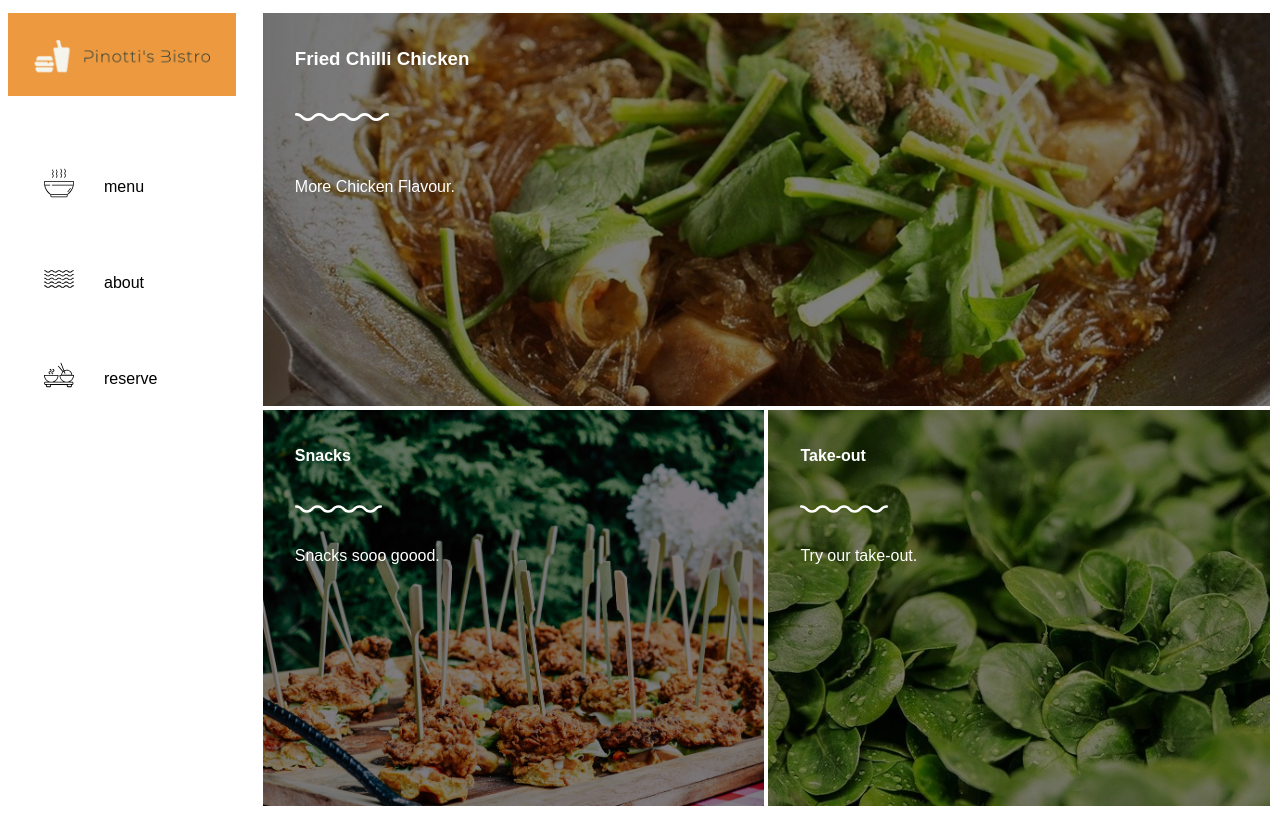
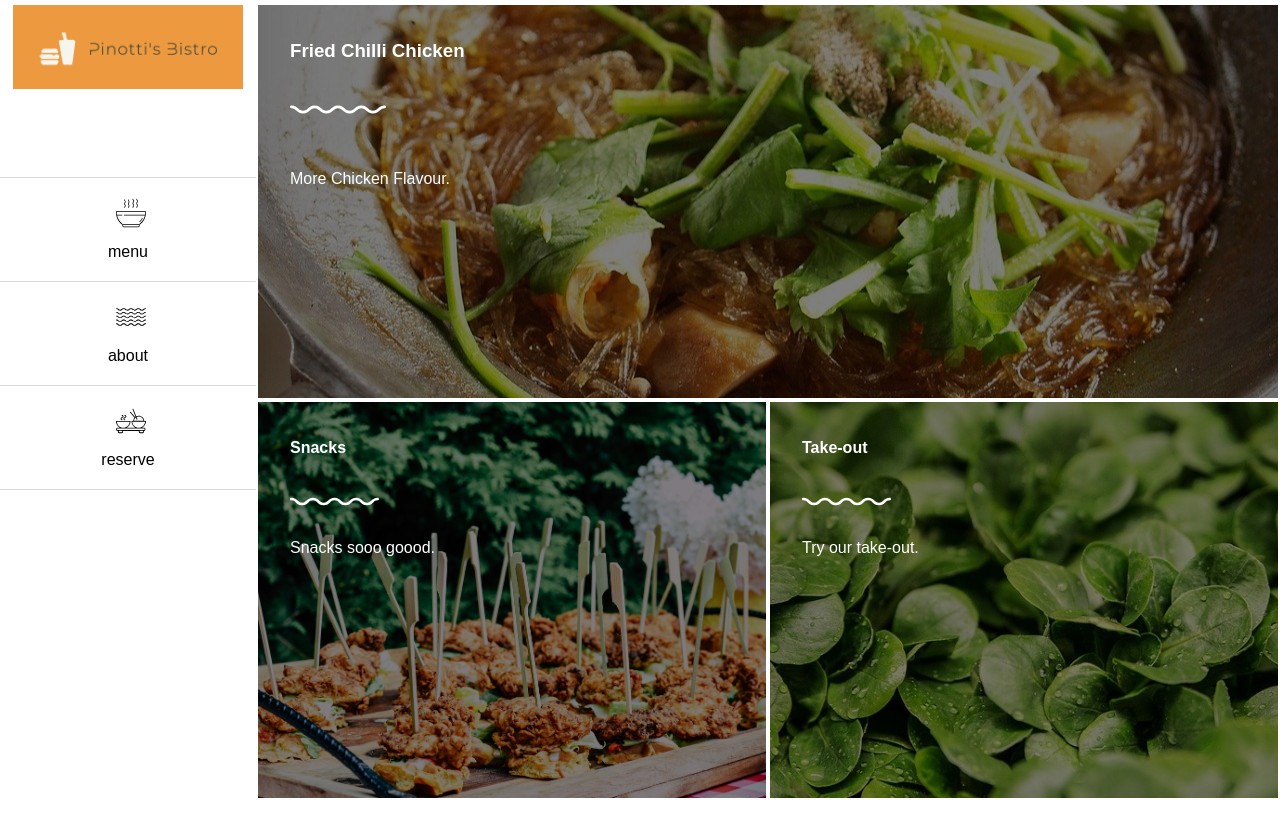
Before and after one commit to m15e/js-restaurant-page, a website built with webpack: page dist/index.html in a window 1280 px wide. Built offline with nearby package versions, Linux system fonts and the light colour scheme.

Commit message:
ADD helper module

```diff
--- a/src/index.js
+++ b/src/index.js
@@ -5,9 +5,17 @@ import { loadReserve } from "./modules/reserve.js";
 
 initPage();
 
+
+const contentDiv = document.querySelector('#content')
 const menuBtn = document.querySelector('.menu')
 const aboutBtn = document.querySelector('.about')
 const reserveBtn = document.querySelector('.reserve')
+const homeImg = document.querySelector('.nav-tabs img')
+
+homeImg.onclick = () => {
+  contentDiv.innerHTML = ''
+  initPage()
+}
 
 
 menuBtn.addEventListener('click', (e) => {
--- /dev/null
+++ b/src/modules/helpers.js
@@ -0,0 +1,18 @@
+const helpr = (() => {
+  const addChildren = (parent, items) => {
+    items.forEach(el => {
+      parent.appendChild(el)
+    })
+  }
+
+  const textEl = (elType, elText) => {
+    const res = document.createElement(elType)
+    res.innerHTML = elText
+
+    return res
+  }
+
+  return { addChildren, textEl }
+})();
+
+export { helpr }
--- a/src/modules/load.js
+++ b/src/modules/load.js
@@ -1,3 +1,5 @@
+import { helpr } from './helpers.js'
+
 const initPage = () => {
   const contentDiv = document.querySelector('#content')
 
@@ -6,12 +8,6 @@ const initPage = () => {
   const navTabs = document.createElement('div')
   navTabs.setAttribute('class', 'nav-tabs');
   const navList = document.createElement('ul')
-
-  const addChildren = (parent, items) => {
-    items.forEach(el => {
-      parent.appendChild(el)
-    })
-  }
 
   const addLink = (linkTo) => {
     const li = document.createElement('li')
@@ -23,12 +19,12 @@ const initPage = () => {
     return li
   }
 
-  const textEl = (elType, elText) => {
-    const res = document.createElement(elType)
-    res.innerHTML = elText
+  // const helpr.textEl = (elType, elText) => {
+  //   const res = document.createElement(elType)
+  //   res.innerHTML = elText
 
-    return res
-  }
+  //   return res
+  // }
 
   const classyDiv = (className) => {
     const res = document.createElement('div')
@@ -41,12 +37,12 @@ const initPage = () => {
   const aboutLink = addLink('about')
   const reserveLink = addLink('reserve')
 
-  addChildren(navList, [menuLink, aboutLink, reserveLink])
+  helpr.addChildren(navList, [menuLink, aboutLink, reserveLink])
 
   const logoImg = document.createElement('img')
   logoImg.setAttribute('src', '../src/img/logo.png')
 
-  addChildren(navTabs, [logoImg, navList])
+  helpr.addChildren(navTabs, [logoImg, navList])
 
   contentDiv.appendChild(navTabs)
 
@@ -56,10 +52,10 @@ const initPage = () => {
 
   const topRow = classyDiv('row')
   const specials = classyDiv('specials')
-  const specialsTitle = textEl('h3', 'Fried Chilli Chicken')
-  const specialsText = textEl('p', 'More Chicken Flavour.')
+  const specialsTitle = helpr.textEl('h3', 'Fried Chilli Chicken')
+  const specialsText = helpr.textEl('p', 'More Chicken Flavour.')
 
-  addChildren(specials, [specialsTitle, specialsText])
+  helpr.addChildren(specials, [specialsTitle, specialsText])
 
   topRow.appendChild(specials)
 
@@ -67,20 +63,20 @@ const initPage = () => {
   const bottomRow = classyDiv('row')
 
   const snacks = classyDiv('is-half snacks')
-  const snacksTitle = textEl('h4', 'Snacks')
-  const snacksText = textEl('p', 'Snacks sooo goood.')
+  const snacksTitle = helpr.textEl('h4', 'Snacks')
+  const snacksText = helpr.textEl('p', 'Snacks sooo goood.')
 
-  addChildren(snacks, [snacksTitle, snacksText])
+  helpr.addChildren(snacks, [snacksTitle, snacksText])
 
 
   const takeOut = classyDiv('is-half take-out')
-  const takeOutTitle = textEl('h4', 'Take-out')
-  const takeOutText = textEl('p', 'Try our take-out.')
+  const takeOutTitle = helpr.textEl('h4', 'Take-out')
+  const takeOutText = helpr.textEl('p', 'Try our take-out.')
 
-  addChildren(takeOut, [takeOutTitle, takeOutText])
-  addChildren(bottomRow, [snacks, takeOut])
+  helpr.addChildren(takeOut, [takeOutTitle, takeOutText])
+  helpr.addChildren(bottomRow, [snacks, takeOut])
 
-  addChildren(display, [topRow, bottomRow])
+  helpr.addChildren(display, [topRow, bottomRow])
 
 
   contentDiv.appendChild(display)
--- a/src/style.scss
+++ b/src/style.scss
@@ -1,3 +1,7 @@
+body {
+  margin: 0;
+}
+
 #content {
   display: flex;
   font-family: Arial;
@@ -6,6 +10,7 @@
 .nav-tabs {
   width: 20%;
   height: 100vh;
+  text-align: center;
 
   img {
     margin-top: 5px;
@@ -15,15 +20,20 @@
 
   ul {
     list-style-type: none;
-    margin: 0;
+    margin: 5.3rem 0 0 0;
+    border-bottom: 1px solid #dadada;
+    padding: 0;
 
     li {
-      margin: 3rem 3.5rem;
 
+      text-align: center;
+      border-top: 1px solid #dadada;
+      padding: 20px 10px;
 
       a {
         text-decoration: none;
         color: #000;
+        width: 100%;
       }
 
       .menu::before {
@@ -49,8 +59,9 @@
         background-size: contain;
         display: block;
         position: relative;
-        left: -60px;
-        top: 20px;
+        top: 200%;
+        left: 45%;
+        margin-bottom: 15px;
       }
 
     }
```
Also changed, not shown: css/style.css, dist/main.js.
